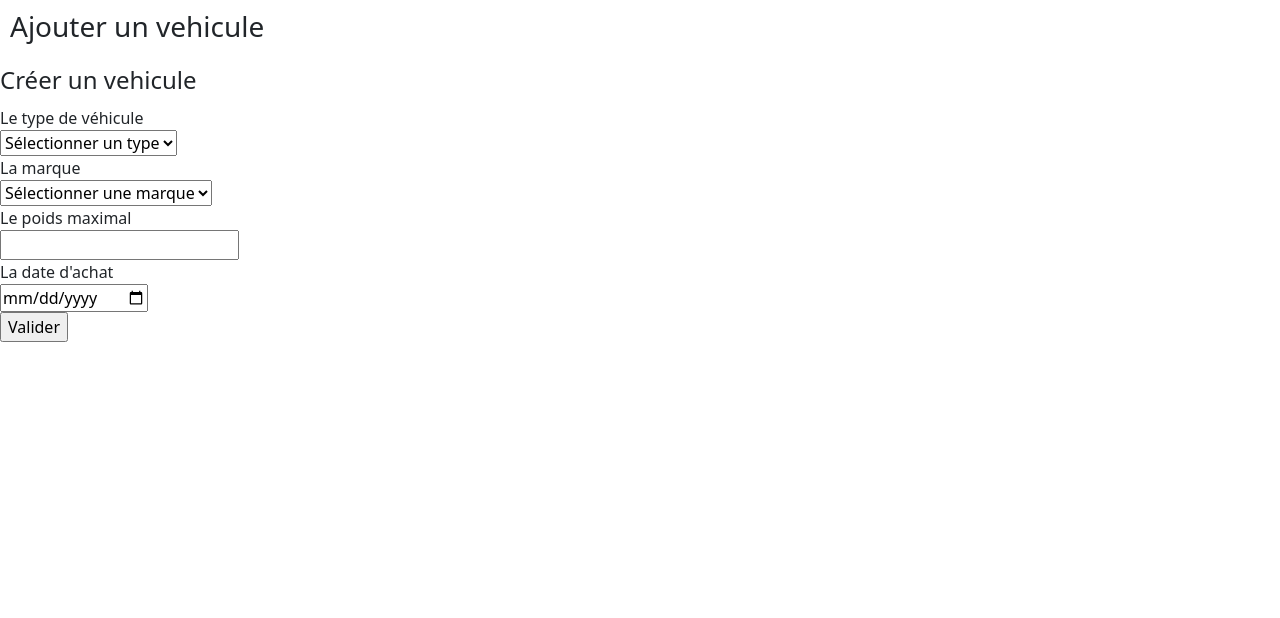
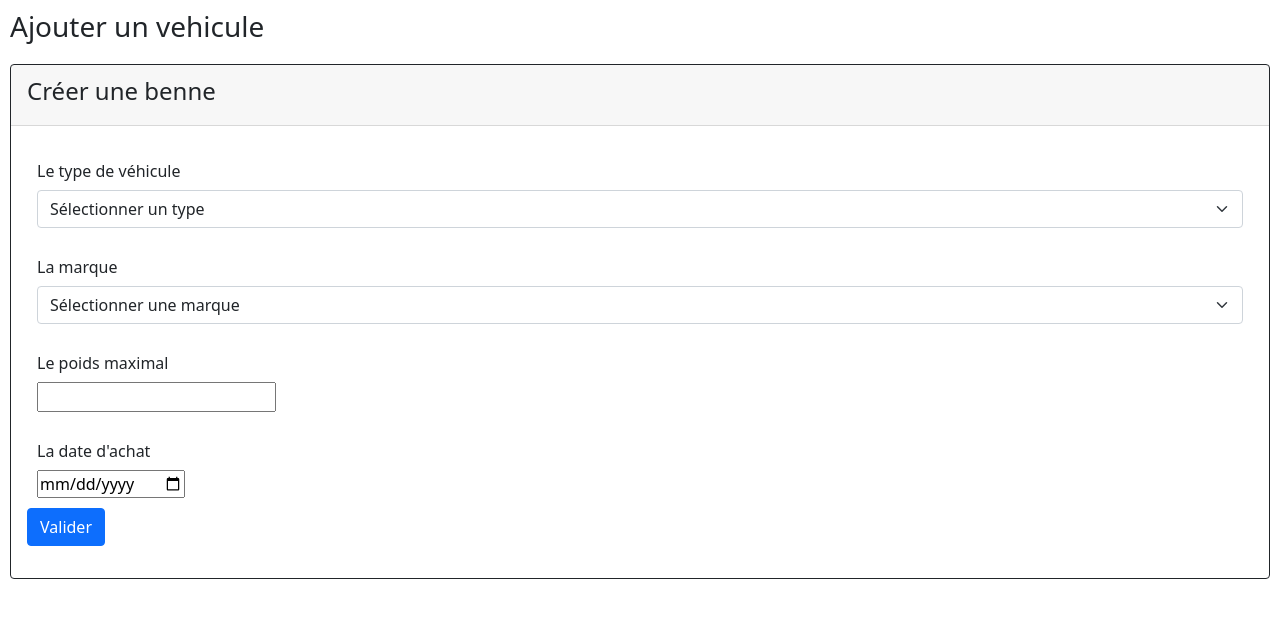
Before and after one commit to Suzdeloffre/SAE3-7, a Flask app: page /vehicule/add in a window 1280 px wide. Shown: the part 42-660 px from the top of the page. Run offline with Flask 3, Linux system fonts and the light colour scheme; data comes from the database, SQL or seed files in the repository; data that the repository does not hold is empty; some libraries are stand-ins or nearby versions.

Commit message:
modification form add passage boutton et vehicule add

```diff
--- a/sae.04/templates/passage/passage_add.html
+++ b/sae.04/templates/passage/passage_add.html
@@ -49,7 +49,7 @@
                         </div>
                  </div>
 
-                    <input type="submit" value="Valider" name="Valider">
+                    <input class="btn btn-primary mb-3" type="submit" value="Valider" name="Valider">
                 </fieldset>
     </form>
 {% endblock %}
--- a/sae.04/templates/vehicule/vehicule_add.html
+++ b/sae.04/templates/vehicule/vehicule_add.html
@@ -7,32 +7,50 @@
 {% block body %}
     <h3>Ajouter un vehicule</h3>
     <form method="post" action="/vehicule/add">
+    <div class="card border-dark mb-3"  style="max-width: 100%;margin: 10px">
+                <div class="card-header">
+                    <legend> Créer une benne</legend>
+                </div>
+                <div class="card-body">
+
                 <fieldset>
-            <legend> Créer un vehicule</legend>
-
-            <label for="type_vehicule">Le type de véhicule</label><br>
-            <select name="type_vehicule" required>
-                <option value="">Sélectionner un type</option>
+                     <div class="row g-3" style="padding:10px">
+                        <div class="col">
+                            <label class="col-sm-2 col-form-label" for="type_vehicule">Le type de véhicule</label><br>
+                            <select class="form-select" name="type_vehicule" required>
+                                <option selected>Sélectionner un type</option>
                                 {% for type_vehicule in type_vehicules %}
                                     <option value="{{ type_vehicule.id }}"> {{ type_vehicule.libelle }}</option>
                                 {% endfor %}
-            </select><br>
+                            </select>
+                        </div>
+                     </div>
 
-            <label for="marque">La marque</label><br>
-            <select name="marque" required>
-                <option value="">Sélectionner une marque</option>
+                    <div class="row g-3" style="padding:10px">
+                        <div class="col">
+                            <label class="col-sm-2 col-form-label" for="marque">La marque</label><br>
+                            <select class="form-select" name="marque" required>
+                                <option selected>Sélectionner une marque</option>
                                 {% for marque in marques %}
                                     <option value="{{ marque.id }}"> {{ marque.libelle }}</option>
                                 {% endfor %}
+                            </select>
+                        </div>
+                    </div>
+                     <div class="row g-3" style="padding:10px">
+                        <div class="col">
+                            <label class="col-sm-2 col-form-label" for="poid_max">Le poids maximal</label><br>
+                            <input id="poid_max" type="number" name="poid_max" value="" required><br>
+                        </div>
+                     </div>
+                     <div class="row g-3" style="padding:10px">
+                        <div class="col">
+                            <label class="col-sm-2 col-form-label" for="date_achat">La date d'achat</label><br>
+                            <input id="date_achat" type="date" name="date_achat" value="" required><br>
+                        </div>
+                     </div>
 
-            </select><br>
-
-            <label for="poid_max">Le poids maximal</label><br>
-            <input id="poid_max" type="number" name="poid_max" value="" required><br>
-            <label for="date_achat">La date d'achat</label><br>
-            <input id="date_achat" type="date" name="date_achat" value="" required><br>
-
-            <input type="submit" value="Valider" name="Valider">
+                    <input class="btn btn-primary mb-3" type="submit" value="Valider" name="Valider">
                 </fieldset>
     </form>
 {% endblock %}
```
Lines whose indentation alone changed are shown as unchanged.
